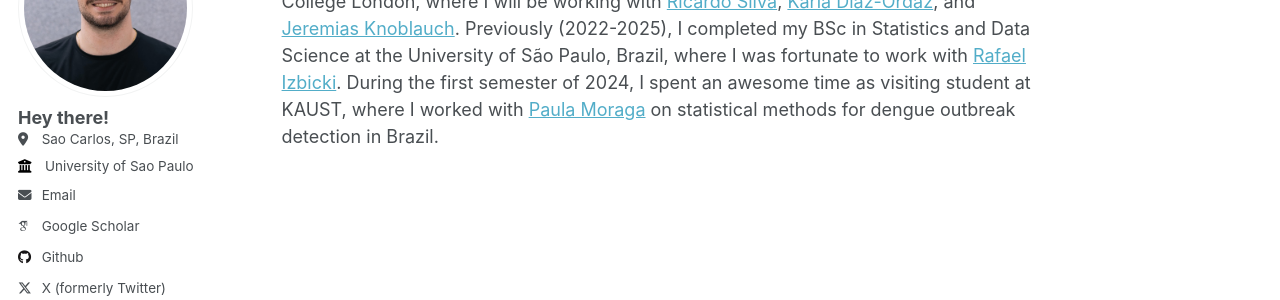
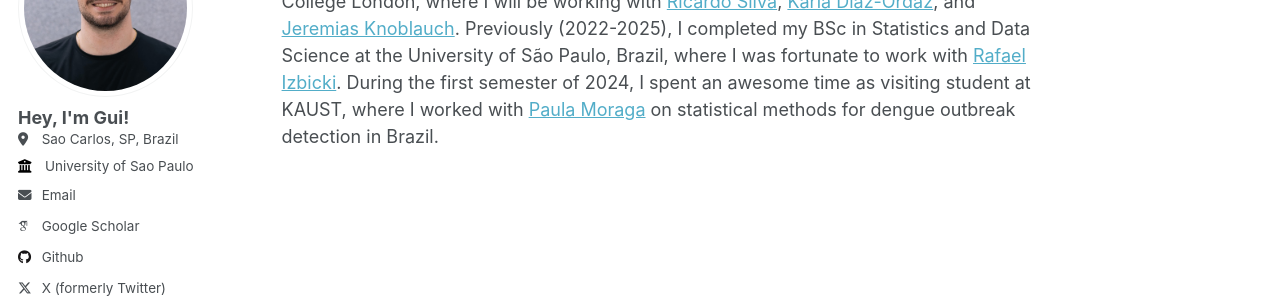
Before and after one commit to guipsoares/guipsoares.github.io, a Jekyll site: the page built from _pages/about.md, in a window 1280 px wide. Shown: the part 187-487 px from the top of the page. Built offline with Jekyll 4.4.1, drawn with Linux system fonts in a browser that asks for light colours; some web fonts are replaced.

Commit message:
lil update

```diff
--- a/_config.yml
+++ b/_config.yml
@@ -22,7 +22,7 @@ repository               : "guipsoares/guipsoares.github.io"
 author:
   # Biographic information
   avatar           : "profile.jpeg"
-  name             : "Hey there!"
+  name             : "Hey, I'm Gui!"
   pronouns         : # example: "she/her"
   bio              : #"Short biography for the left-hand sidebar"
   location         : "Sao Carlos, SP, Brazil"
```
